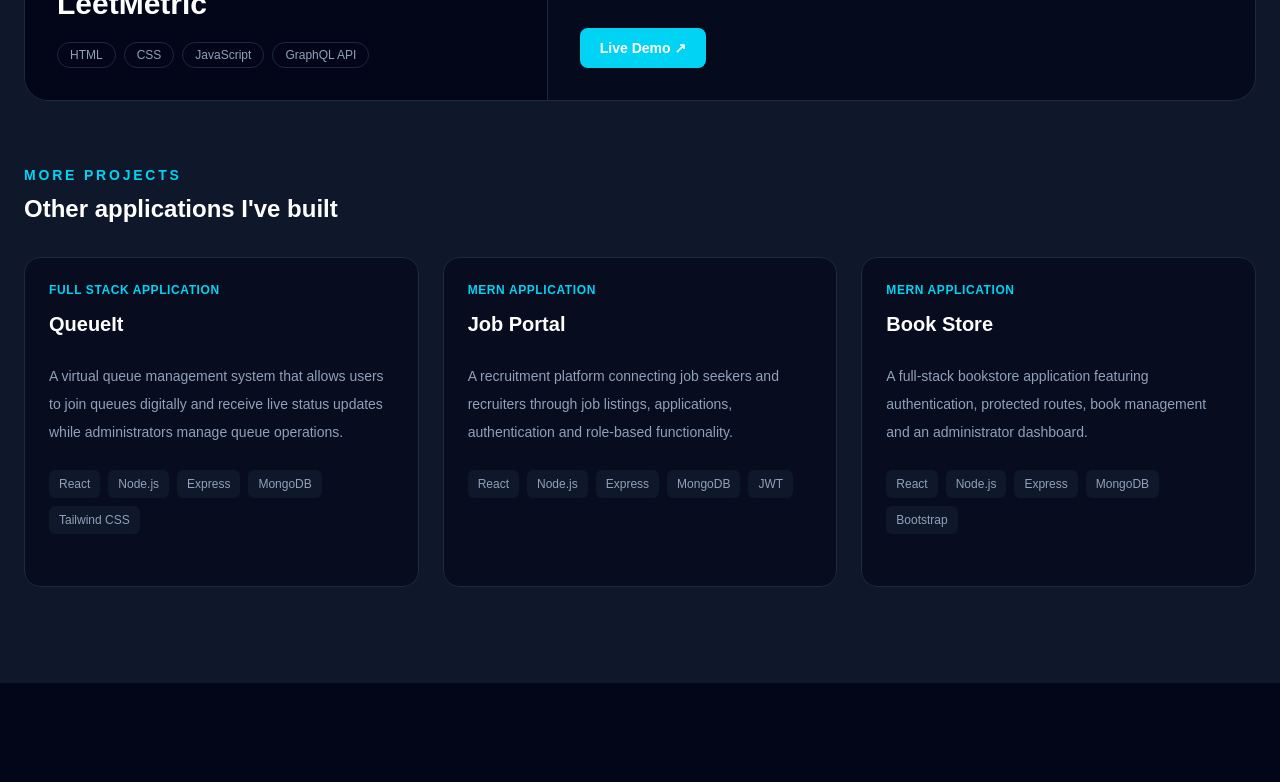
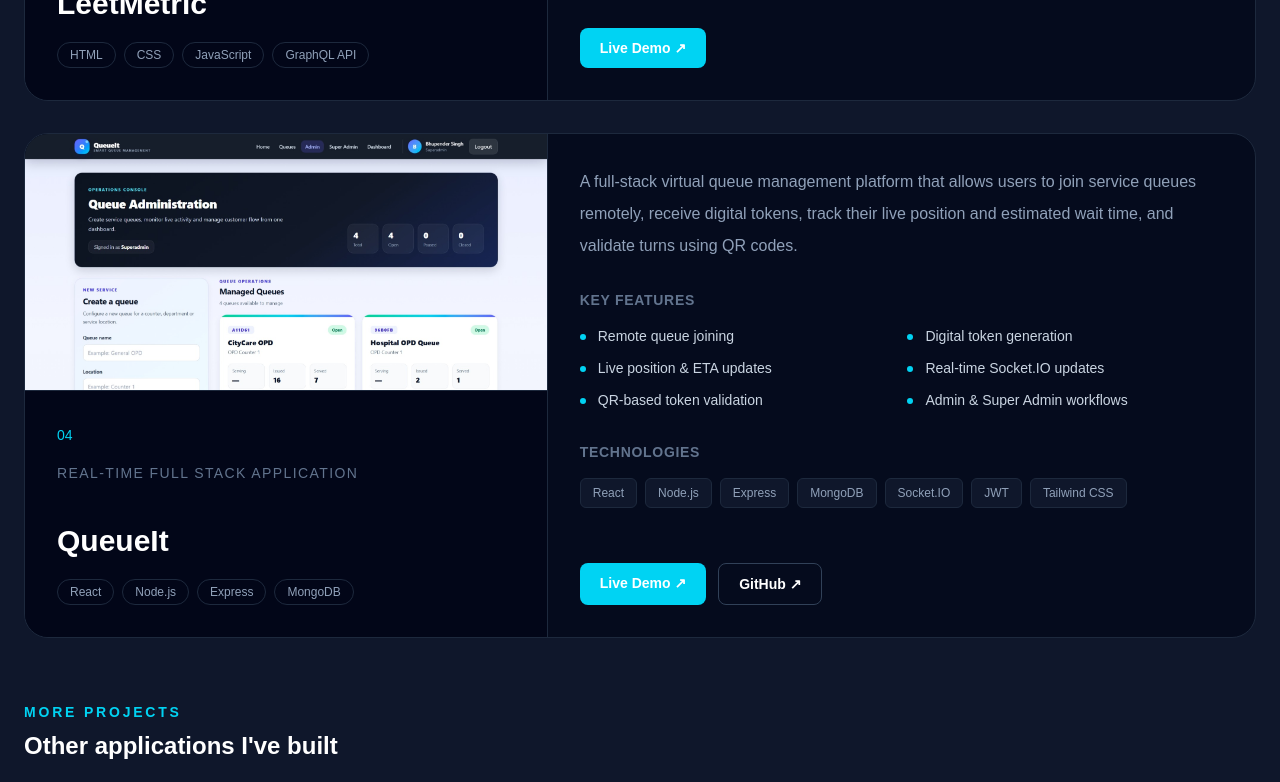
Before and after one commit to bhupender2412/bhupender-portfolio, a React (Vite) app: page / in a window 1280 px wide. Shown: the part 4820-5602 px from the top of the page. Built offline with nearby package versions, Linux system fonts and the light colour scheme.

Commit message:
Add deployed QueueIt project to portfolio

```diff
--- a/src/data/projects.js
+++ b/src/data/projects.js
@@ -106,18 +106,19 @@ export const projects = [
   {
     id: 4,
     title: "QueueIt",
-    category: "Full Stack Application",
-    image: "",
+    category: "Real-Time Full Stack Application",
+    image: "/projects/queueit.png",
 
     description:
-      "A virtual queue management system that allows users to join queues digitally and receive live status updates while administrators manage queue operations.",
+      "A full-stack virtual queue management platform that allows users to join service queues remotely, receive digital tokens, track their live position and estimated wait time, and validate turns using QR codes.",
 
     features: [
-      "Virtual queue joining",
-      "Token generation",
-      "Live queue updates",
-      "Role-based access",
-      "Admin queue management",
+      "Remote queue joining",
+      "Digital token generation",
+      "Live position & ETA updates",
+      "Real-time Socket.IO updates",
+      "QR-based token validation",
+      "Admin & Super Admin workflows",
     ],
 
     technologies: [
@@ -125,12 +126,15 @@ export const projects = [
       "Node.js",
       "Express",
       "MongoDB",
+      "Socket.IO",
+      "JWT",
       "Tailwind CSS",
     ],
 
-    github: "",
-    demo: "",
-    featured: false,
+    github: "https://github.com/bhupender2412/queueit",
+    demo: "https://queueit-alpha.vercel.app/",
+
+    featured: true,
   },
 
   {
```
Also changed, not shown: public/projects/queueit.png (added).
